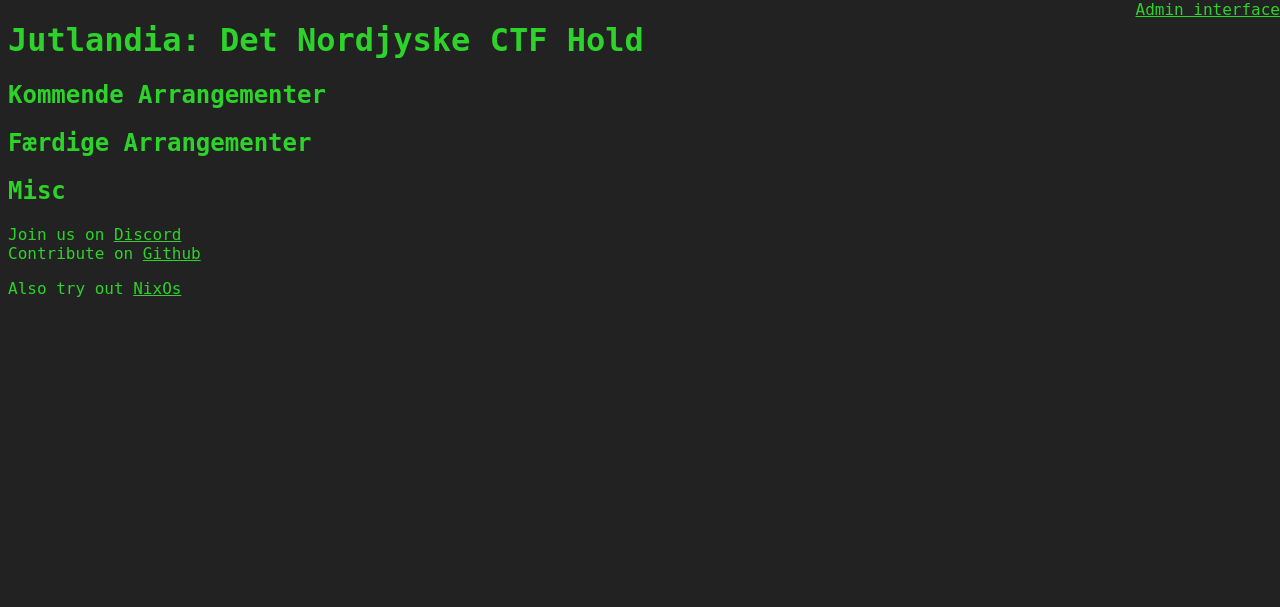
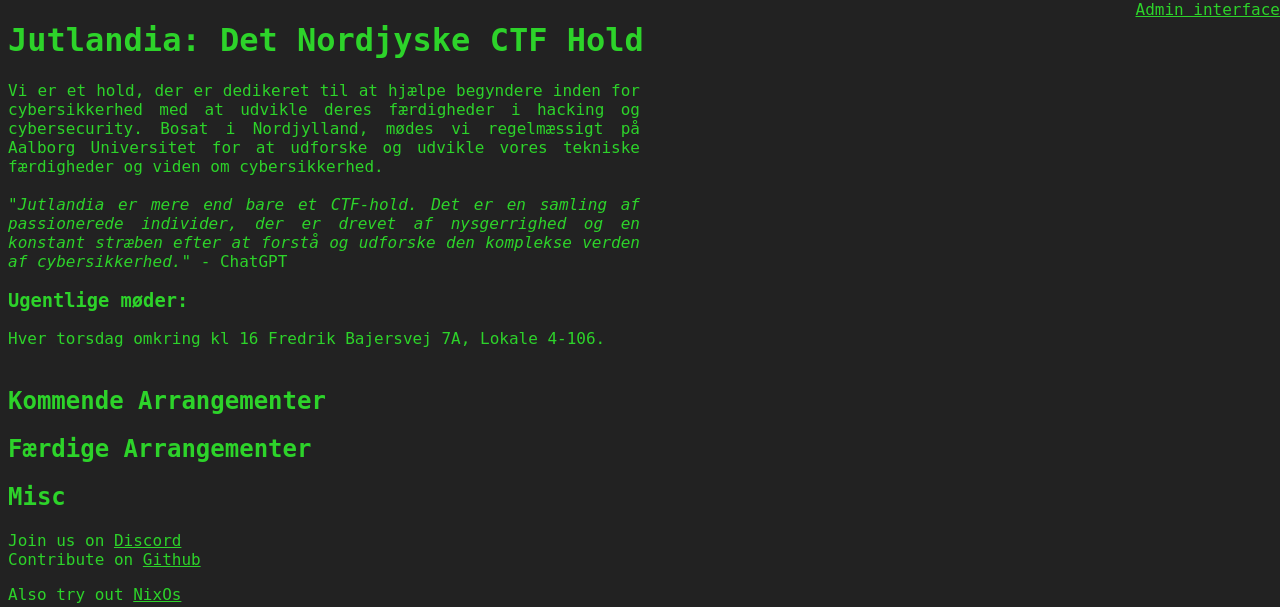
Before and after one commit to rasmussibbern88/Website, a Flask app: page / in a window 1280 px wide. Shown: the top 607 px of the page. Run offline with Flask 2, Linux system fonts and the light colour scheme; data that the repository does not hold is empty.

Commit message:
Added team description + favicon

```diff
--- a/jutlandia_site/static/style.css
+++ b/jutlandia_site/static/style.css
@@ -3,3 +3,7 @@
     color: #2dd32aff;
     font-family: monospace, monospace;
 }
+.about {
+    text-align: justify;
+    margin-right: 50%;
+}
--- a/jutlandia_site/templates/base.html
+++ b/jutlandia_site/templates/base.html
@@ -6,6 +6,7 @@
         <meta name="viewport" content="width=device-width, initial-scale=1">
         <title>Jutlandia: {% block title %}{% endblock %}</title>
         <link rel="stylesheet" type="text/css" href="{{ url_for('static', filename='style.css' )}}" />
+        <link rel="shortcut icon" href="{{ url_for('static', filename='favicon.ico')}}"/>
         {% endblock %}
     </head>
     <body>
--- a/jutlandia_site/templates/index.html
+++ b/jutlandia_site/templates/index.html
@@ -4,6 +4,17 @@
 <header>
     <h1 class="title">Jutlandia: Det Nordjyske CTF Hold</h1>
 </header>
+<div class="about">
+Vi er et hold, der er dedikeret til at hjælpe begyndere inden for cybersikkerhed med at udvikle deres færdigheder i hacking og cybersecurity.
+Bosat i Nordjylland, mødes vi regelmæssigt på Aalborg Universitet for at udforske og udvikle vores tekniske færdigheder og viden om cybersikkerhed.
+</br>
+</br>
+<cite>"Jutlandia er mere end bare et CTF-hold. Det er en samling af passionerede individer, der er drevet af nysgerrighed og en konstant stræben efter at forstå og udforske den komplekse verden af cybersikkerhed." </cite> - ChatGPT
+
+<h3>Ugentlige møder:</h3>
+Hver torsdag omkring kl 16 Fredrik Bajersvej 7A, Lokale 4-106. </br></br>
+</div>
+
 <div id="upcoming-events-div" class="outline-2">
     <h2>Kommende Arrangementer</h2>
     <div class="outline-text-2" id="upcoming-events-list">
```
Also changed, not shown: jutlandia_site/static/favicon.ico (added).
